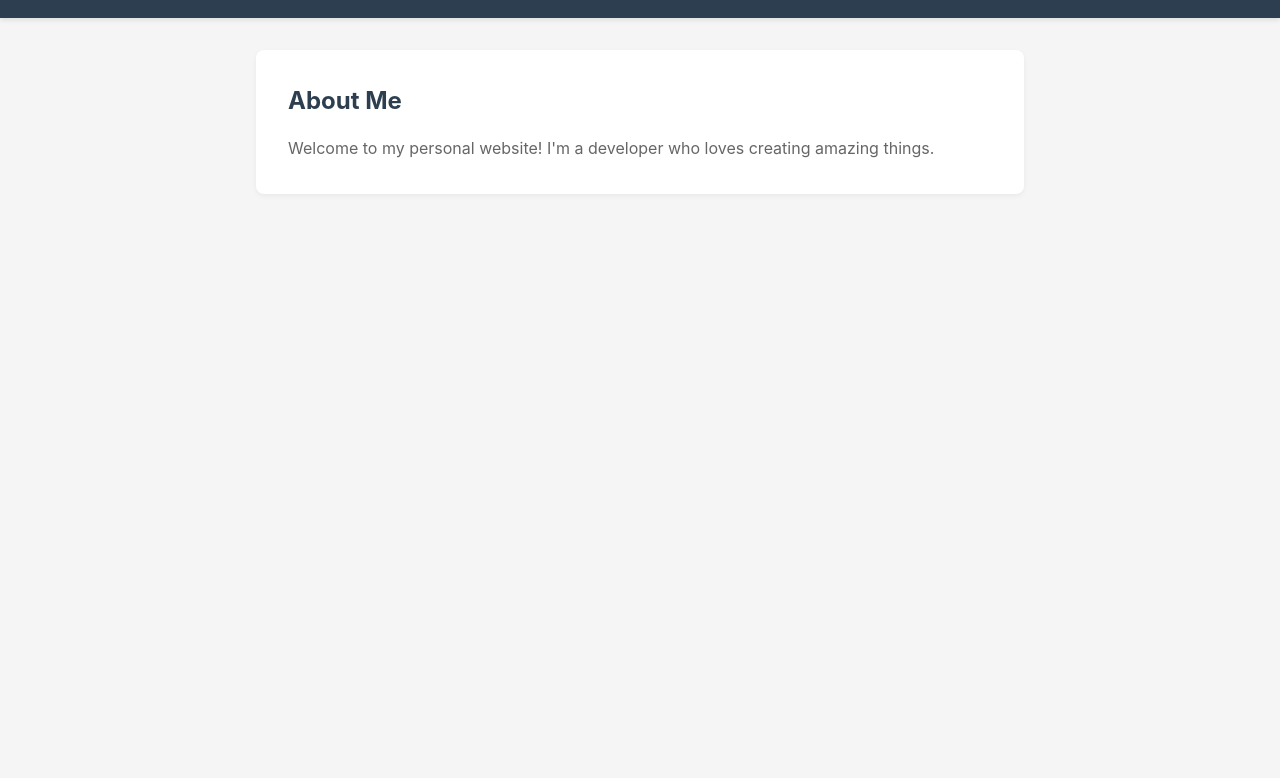
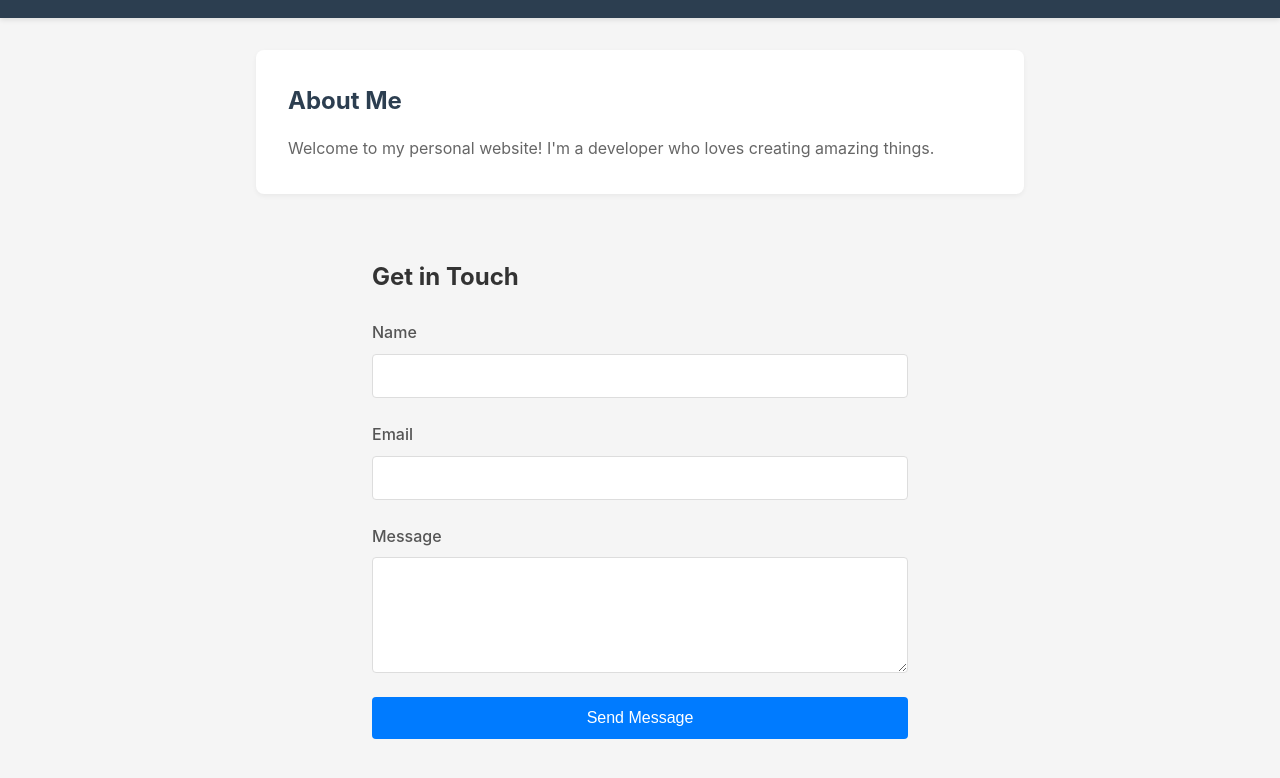
Before and after one commit to bentossell/github-demo, a plain HTML site: page index.html in a window 1280 px wide. Shown: the part 110-888 px from the top of the page. Before the commit the page ends 800 px from the top, so only its background shows below. Drawn offline with Linux system fonts and the light colour scheme.

Commit message:
add contact form

```diff
--- a/index.html
+++ b/index.html
@@ -15,6 +15,24 @@
             <h2>About Me</h2>
             <p>Welcome to my personal website! I'm a developer who loves creating amazing things.</p>
         </section>
+        <section class="contact">
+            <h2>Get in Touch</h2>
+            <form id="contact-form" class="contact-form">
+                <div class="form-group">
+                    <label for="name">Name</label>
+                    <input type="text" id="name" name="name" required>
+                </div>
+                <div class="form-group">
+                    <label for="email">Email</label>
+                    <input type="email" id="email" name="email" required>
+                </div>
+                <div class="form-group">
+                    <label for="message">Message</label>
+                    <textarea id="message" name="message" rows="5" required></textarea>
+                </div>
+                <button type="submit" class="submit-btn">Send Message</button>
+            </form>
+        </section>
     </main>
 </body>
 </html>
--- a/styles.css
+++ b/styles.css
@@ -46,3 +46,68 @@ h2 {
 p {
     color: #666;
 }
+
+/* Contact Form Styles */
+.contact {
+    max-width: 600px;
+    margin: 2rem auto;
+    padding: 2rem;
+}
+
+.contact h2 {
+    margin-bottom: 1.5rem;
+    color: #333;
+}
+
+.contact-form {
+    display: flex;
+    flex-direction: column;
+    gap: 1.5rem;
+}
+
+.form-group {
+    display: flex;
+    flex-direction: column;
+    gap: 0.5rem;
+}
+
+.form-group label {
+    font-weight: 500;
+    color: #555;
+}
+
+.form-group input,
+.form-group textarea {
+    padding: 0.75rem;
+    border: 1px solid #ddd;
+    border-radius: 4px;
+    font-size: 1rem;
+    transition: border-color 0.3s ease;
+}
+
+.form-group input:focus,
+.form-group textarea:focus {
+    outline: none;
+    border-color: #007bff;
+}
+
+.submit-btn {
+    background-color: #007bff;
+    color: white;
+    padding: 0.75rem 1.5rem;
+    border: none;
+    border-radius: 4px;
+    font-size: 1rem;
+    cursor: pointer;
+    transition: background-color 0.3s ease;
+}
+
+.submit-btn:hover {
+    background-color: #0056b3;
+}
+
+@media (max-width: 768px) {
+    .contact {
+        padding: 1rem;
+    }
+}
```
